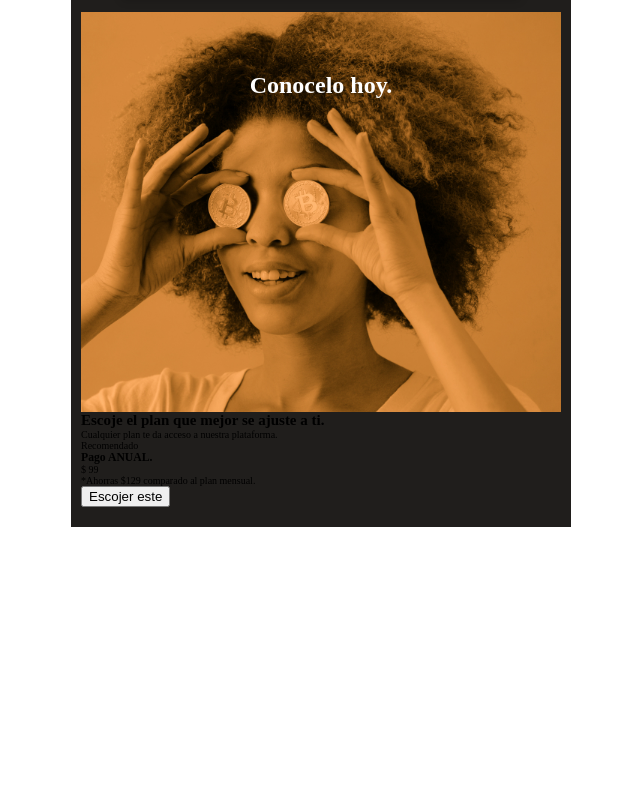
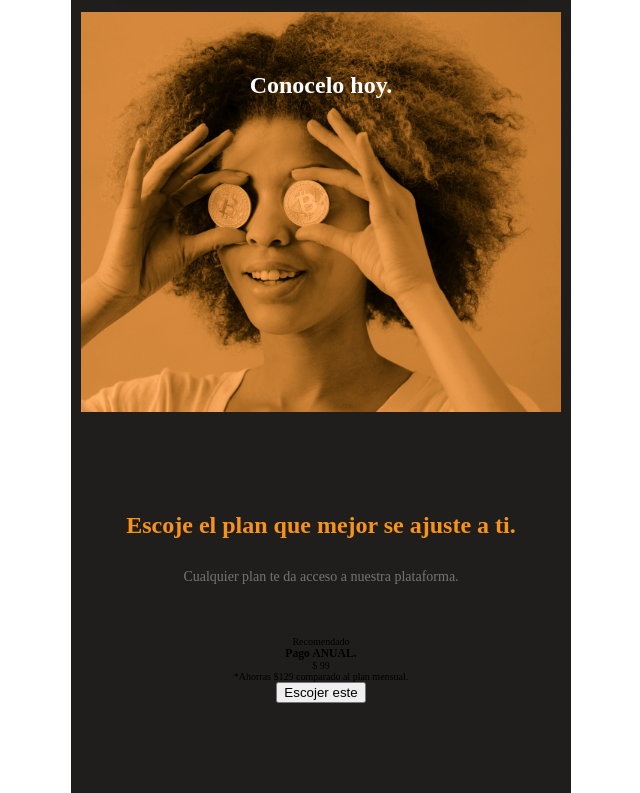
Before and after one commit to Brandonmkmk/MobileFirst, a plain HTML site: page index.html in a window 1280 px wide. Shown: the part 1616-2409 px from the top of the page, without its empty margins (319-959 px from the left). Before the commit the page ends 2143 px from the top, so only its background shows below. Drawn offline with Linux system fonts and the light colour scheme.

Commit message:
commit 5-3 aplicando estilos a seccion de planes

```diff
--- a/index.html
+++ b/index.html
@@ -105,7 +105,7 @@
                                         <P class="product--card-body">
                                             Nuestra API toma informacion minuto a minuto las tasas que mas determinan el comportamiento.
                                         </p>
-                                    </article>
+                                    <article>
                                 </secion>
                                 </section>
                                 <section class="bitcoin-img-container">
--- a/styles.css
+++ b/styles.css
@@ -423,4 +423,33 @@ main {
     font-weight: bold;
     line-height: 2.6rem;
     color: var(--just-hite);
-    }
+}
+.main-plans-container {
+    width: 100%;
+    min-width: 320px;
+    padding-bottom: 70px;
+    text-align: center;
+}
+.plans--title {
+    width: 90%;
+    min-width: 288px;
+    height: auto;
+    margin: 0 auto;
+    margin-top: 50px;
+    margin-bottom: 50px;
+}
+.plans--title h2 {
+    padding-top: 50px;
+    font-size: 2.4rem;
+    font-weight: bold;
+    line-height: 2.6rem;
+    color: var(--bitcoin-orange);
+
+}
+.plans--title p {
+    padding-top: 30px;
+    font-size: 1.4rem;
+    font-weight: 500;
+    line-height: 1.8rem;
+    color: #757575;
+}
```
